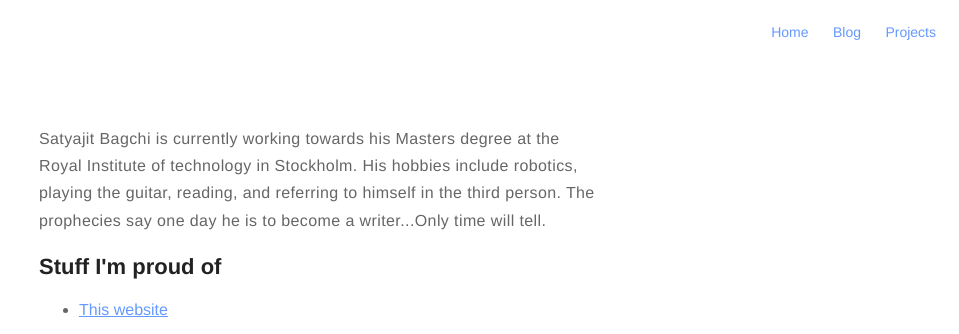
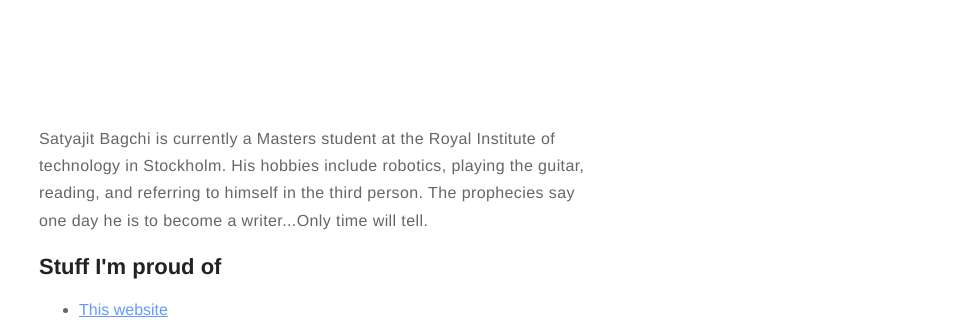
Before and after one commit to sleeping-bag/sleeping-bag.github.io, a Jekyll site: the page built from about.md, in a window 1280 px wide, cut to the strip 0-334 px from the top of the page. Shown: the whole strip, without its empty margins (321-1280 px from the left). Built offline with Jekyll 4.4.1, drawn with Linux system fonts in a browser that asks for light colours.

Commit message:
Some changes

```diff
--- a/_includes/header.html
+++ b/_includes/header.html
@@ -27,5 +27,3 @@
         {% include social-links.html %}
     </header>
 {% endif %}
-
-{% include nav.html %}
--- a/_includes/nav.html
+++ b/_includes/nav.html
@@ -2,14 +2,14 @@
     <ul class="list">
         {% if page.title != "Home" %}
             <li class="item">
-                <a class="link" href="sleeping-bag.github.io/">Home</a>
+                <a class="link" href="{{ site.url }}/">Home</a>
             </li>
         {% endif %}
 
         {% if site.blog == true %}
             {% if page.title != "Blog" %}
                 <li class="item">
-                    <a class="link" href="sleeping-bag.github.io//blog">Blog</a>
+                    <a class="link" href="{{ site.url }}/blog">Blog</a>
                 </li>
             {% endif %}
         {% endif %}
@@ -17,7 +17,7 @@
         {% if site.projects == true %}
             {% if page.title != "Projects" %}
                 <li class="item">
-                    <a class="link" href="sleeping-bag.github.io/projects">Projects</a>
+                    <a class="link" href="{{ site.url }}/projects">Projects</a>
                 </li>
             {% endif %}
         {% endif %}
@@ -25,7 +25,7 @@
         {% if site.about == true %}
             {% if page.title != "About" %}
                 <li class="item">
-                    <a class="link" href="sleeping-bag.github.io/about/">About</a>
+                    <a class="link" href="{{ site.url }}/about">About</a>
                 </li>
             {% endif %}
         {% endif %}
--- a/about.md
+++ b/about.md
@@ -11,7 +11,7 @@
 -->
 
 
-<p>Satyajit Bagchi is currently working towards his Masters degree at the Royal Institute of technology in Stockholm. His hobbies include robotics, playing the guitar, reading, and referring to himself in the third person. The prophecies say one day he is to become a writer...Only time will tell.</p>
+<p>Satyajit Bagchi is currently a Masters student at the Royal Institute of technology in Stockholm. His hobbies include robotics, playing the guitar, reading, and referring to himself in the third person. The prophecies say one day he is to become a writer...Only time will tell.</p>
 
 <!--
 <h2>Skills</h2>
```
Also changed, not shown: 11 other files.
